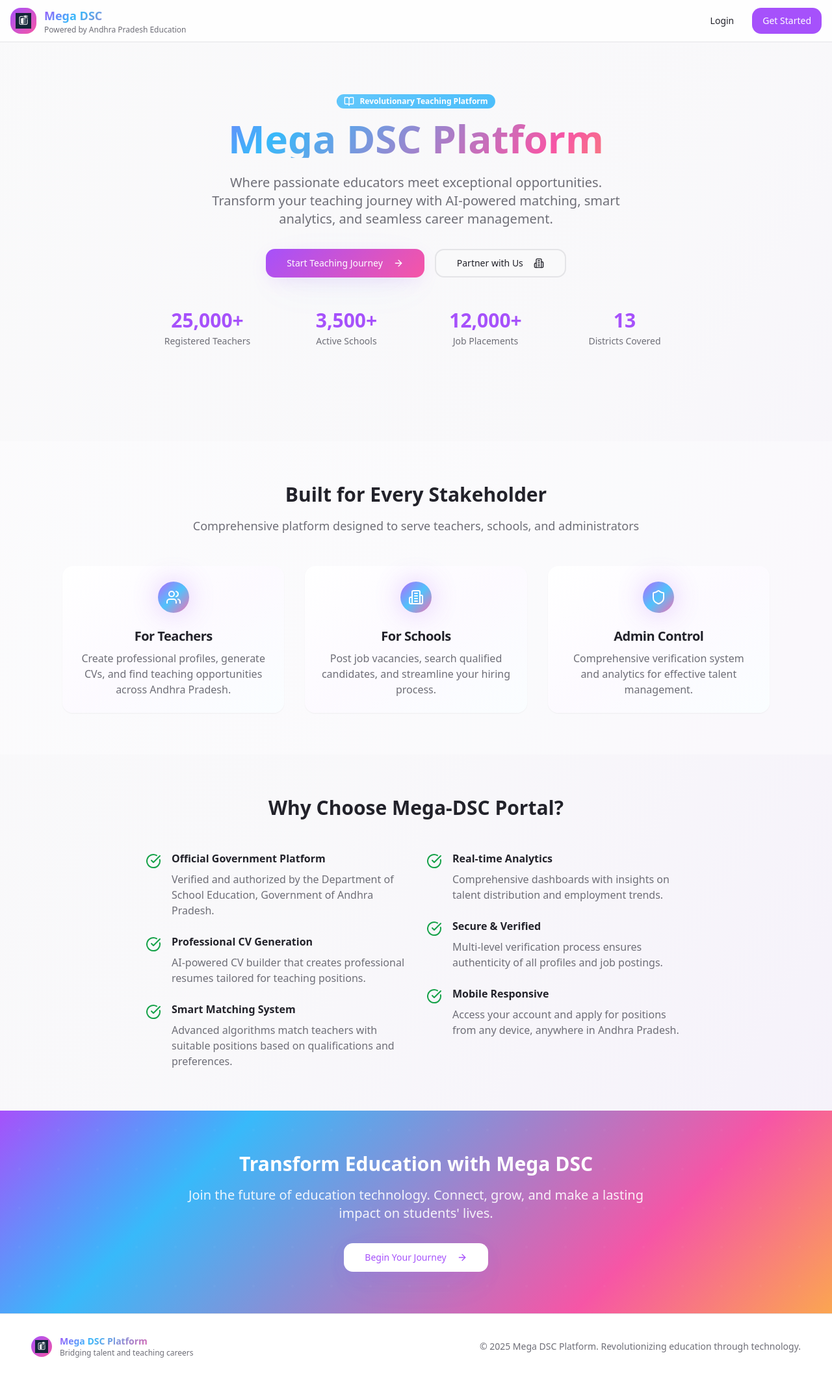
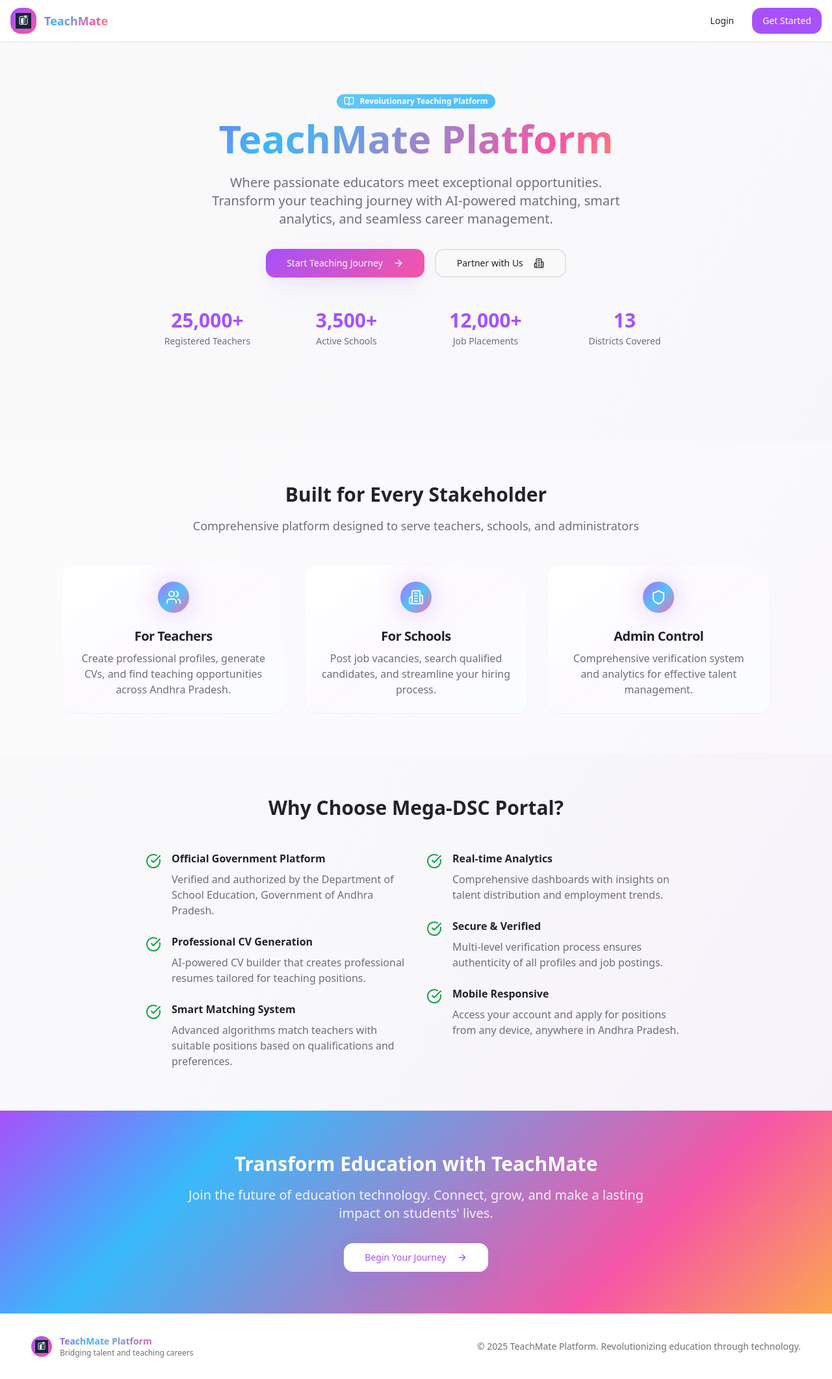
Before and after one commit to vijayabonu0-dev/andhra-teach-hub, a React (Vite) app: page / in a window 1280 px wide. Shown: the whole page at 65% size. Built offline with nearby package versions, Linux system fonts and the light colour scheme.

Commit message:
Refactor: Update branding and navigation

```diff
--- a/src/components/AppSidebar.tsx
+++ b/src/components/AppSidebar.tsx
@@ -78,16 +78,15 @@ export function AppSidebar() {
           {!isCollapsed ? (
             <div className="flex items-center space-x-2">
               <div className="w-8 h-8 bg-gradient-primary rounded-lg flex items-center justify-center">
-                <img src="/lovable-uploads/9873b002-0147-47db-b92b-843cd0d00bd2.png" alt="Mega DSC Logo" className="w-5 h-5" />
+                <img src="/lovable-uploads/9873b002-0147-47db-b92b-843cd0d00bd2.png" alt="TeachMate Logo" className="w-5 h-5" />
               </div>
               <div>
-                <h2 className="text-sm font-bold gradient-text">Mega DSC</h2>
-                <p className="text-xs text-muted-foreground">AI Platform</p>
+                <h2 className="text-sm font-bold gradient-text">TeachMate</h2>
               </div>
             </div>
           ) : (
             <div className="w-8 h-8 bg-gradient-primary rounded-lg flex items-center justify-center mx-auto">
-              <img src="/lovable-uploads/9873b002-0147-47db-b92b-843cd0d00bd2.png" alt="Mega DSC Logo" className="w-5 h-5" />
+              <img src="/lovable-uploads/9873b002-0147-47db-b92b-843cd0d00bd2.png" alt="TeachMate Logo" className="w-5 h-5" />
             </div>
           )}
         </div>
--- a/src/components/Layout.tsx
+++ b/src/components/Layout.tsx
@@ -20,7 +20,7 @@ export default function Layout({ children }: LayoutProps) {
               <SidebarTrigger className="hover:bg-accent rounded-lg p-2" />
               <div className="hidden md:block">
                 <h1 className="text-lg font-semibold text-foreground">
-                  Mega DSC Portal
+                  TeachMate Portal
                 </h1>
               </div>
             </div>
--- a/src/integrations/supabase/client.ts
+++ b/src/integrations/supabase/client.ts
@@ -1,6 +1,5 @@
 // This file is automatically generated. Do not edit it directly.
 import { createClient } from '@supabase/supabase-js';
-import type { Database } from './types';
 
 const SUPABASE_URL = import.meta.env.VITE_SUPABASE_URL;
 const SUPABASE_PUBLISHABLE_KEY = import.meta.env.VITE_SUPABASE_PUBLISHABLE_KEY;
@@ -8,7 +7,7 @@ const SUPABASE_PUBLISHABLE_KEY = import.meta.env.VITE_SUPABASE_PUBLISHABLE_KEY;
 // Import the supabase client like this:
 // import { supabase } from "@/integrations/supabase/client";
 
-export const supabase = createClient<Database>(SUPABASE_URL, SUPABASE_PUBLISHABLE_KEY, {
+export const supabase = createClient(SUPABASE_URL, SUPABASE_PUBLISHABLE_KEY, {
   auth: {
     storage: localStorage,
     persistSession: true,
--- a/src/pages/Dashboard.tsx
+++ b/src/pages/Dashboard.tsx
@@ -77,7 +77,7 @@ const Dashboard = () => {
           }}
         ></div>
         <div className="relative">
-          <h1 className="text-2xl font-bold mb-2 float">Welcome to Mega DSC, John! 👋</h1>
+          <h1 className="text-2xl font-bold mb-2 float">Welcome to TeachMate, John! 👋</h1>
           <p className="opacity-90">Bridging talent and teaching careers with AI-powered solutions.</p>
         </div>
       </div>
@@ -241,7 +241,7 @@ const Dashboard = () => {
               Explore Opportunities
             </Button>
 
-            <Button className="w-full justify-start glow-button bg-gradient-interactive text-white hover:shadow-glow">
+            <Button className="w-full justify-start glow-button bg-gradient-interactive text-white hover:shadow-glow" onClick={() => window.location.href = '/analytics'}>
               <TrendingUp className="w-4 h-4 mr-2" />
               Career Analytics
             </Button>
--- a/src/pages/Index.tsx
+++ b/src/pages/Index.tsx
@@ -40,11 +40,10 @@ const Index = () => {
         <div className="container mx-auto px-4 h-16 flex items-center justify-between">
           <div className="flex items-center space-x-3">
             <div className="w-10 h-10 bg-gradient-primary rounded-lg flex items-center justify-center">
-              <img src="/lovable-uploads/9873b002-0147-47db-b92b-843cd0d00bd2.png" alt="Mega DSC Logo" className="w-6 h-6" />
+              <img src="/lovable-uploads/9873b002-0147-47db-b92b-843cd0d00bd2.png" alt="TeachMate Logo" className="w-6 h-6" />
             </div>
             <div>
-            <h1 className="text-lg font-bold gradient-text">Mega DSC</h1>
-              <p className="text-xs text-muted-foreground">Powered by Andhra Pradesh Education</p>
+            <h1 className="text-lg font-bold gradient-text">TeachMate</h1>
             </div>
           </div>
 
@@ -68,7 +67,7 @@ const Index = () => {
           </Badge>
 
           <h1 className="text-4xl md:text-6xl font-bold gradient-text mb-6 float">
-            Mega DSC Platform
+            TeachMate Platform
           </h1>
 
           <p className="text-xl text-muted-foreground mb-8 max-w-2xl mx-auto">
@@ -209,7 +208,7 @@ const Index = () => {
           }}
         ></div>
         <div className="container mx-auto text-center max-w-3xl relative">
-          <h2 className="text-3xl font-bold mb-4">Transform Education with Mega DSC</h2>
+          <h2 className="text-3xl font-bold mb-4">Transform Education with TeachMate</h2>
           <p className="text-xl opacity-90 mb-8">
             Join the future of education technology. Connect, grow, and make a lasting impact on students' lives.
           </p>
@@ -228,15 +227,15 @@ const Index = () => {
           <div className="flex flex-col md:flex-row justify-between items-center">
             <div className="flex items-center space-x-3 mb-4 md:mb-0">
               <div className="w-8 h-8 bg-gradient-primary rounded-lg flex items-center justify-center">
-                <img src="/lovable-uploads/9873b002-0147-47db-b92b-843cd0d00bd2.png" alt="Mega DSC Logo" className="w-5 h-5" />
+                <img src="/lovable-uploads/9873b002-0147-47db-b92b-843cd0d00bd2.png" alt="TeachMate Logo" className="w-5 h-5" />
               </div>
               <div>
-                <div className="font-semibold text-sm gradient-text">Mega DSC Platform</div>
+                <div className="font-semibold text-sm gradient-text">TeachMate Platform</div>
                 <div className="text-xs text-muted-foreground">Bridging talent and teaching careers</div>
               </div>
             </div>
             <div className="text-sm text-muted-foreground">
-              © 2025 Mega DSC Platform. Revolutionizing education through technology.
+              © 2025 TeachMate Platform. Revolutionizing education through technology.
             </div>
           </div>
         </div>
```
